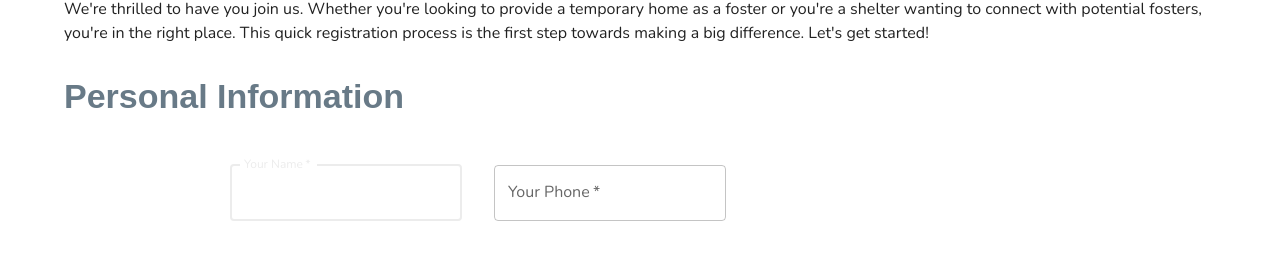
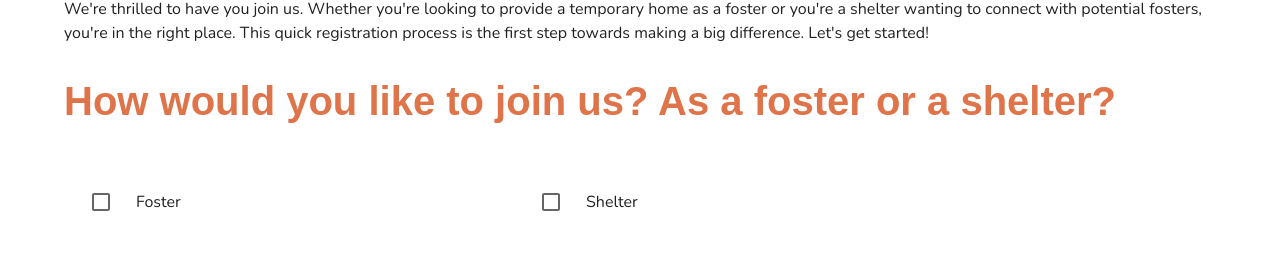
Before and after one commit to Katterina71/FosterConnect, a React (Vite) app in the folder frontend/: page /create-profile in a window 1280 px wide. Shown: the part 254-522 px from the top of the page. Built offline with nearby package versions, Linux system fonts and the light colour scheme; no server answers; a web font is replaced by a local one.

Commit message:
Added checkbox for choosing foster or shelter

```diff
--- a/frontend/src/components/forms/profile_forms/foster/FosterInfo.jsx
+++ b/frontend/src/components/forms/profile_forms/foster/FosterInfo.jsx
@@ -41,7 +41,7 @@ const FosterInfo = () => {
                 <Button onClick={handleAddPetPreference} variant="contained" color="secondary" sx={{ my: 2 }}>
                     Add New Pet Preference
                 </Button>
-                <Button onClick={handleSubmit} variant="contained" color="warning" sx={{ my: 2 }}>
+                <Button onClick={handleSubmit} variant="contained" color="warning" sx={{ my: 2, ml:4}}>
                     Submit All Preferences
                 </Button>
             </Container>
--- a/frontend/src/components/forms/profile_forms/shelter/ShelterInfo.jsx
+++ b/frontend/src/components/forms/profile_forms/shelter/ShelterInfo.jsx
@@ -10,21 +10,32 @@ export default function FosterInfo() {
 
     const handleAddAddress = () => {
         // Add a new address preference object to the array
-        const newAddress = {
+        setShelterAddress({
             street_address: '',
             town: '',
             county: '',
             postal_code: '',
             state: '',
-        };
-        setShelterAddress([...shelterAddress, newAddress]);
+        });
     };
 
     const handleRemovePetPreference = (index) => {
         // Remove a address object from the array by filtering it out
-          const updatedPreferences = shelterAddress.filter((_, i) => i !== index);
-          setShelterAddress(updatedPreferences);
+          setShelterAddress(shelterAddress.filter((_, i) => i !== index));
     }
+
+    const updatePreference = (index, updatedAddress) => {
+        const updatedAddresses = [...shelterAddress];
+        updatedAddresses[index] = updatedAddress;
+        setShelterAddress(updatedAddresses);
+    };
+
+
+    const handleSubmit = () => {
+        console.log(shelterAddress)
+        updateFormData('shelterAddress', shelterAddress);  // This would push all preferences to context
+    };
+
 
     return (
 
@@ -45,6 +56,9 @@ export default function FosterInfo() {
                 </Box>
             ))}
             <Button onClick={handleAddAddress} variant="contained" color='secondary' sx={{my:2}}>Add Another Address</Button>
+            <Button onClick={handleSubmit} variant="contained" color="warning" sx={{ my: 2 }}>
+                    Submit All Addresses
+                </Button>
         </Container>
     </Box>
 
--- a/frontend/src/context/FormContext.jsx
+++ b/frontend/src/context/FormContext.jsx
@@ -9,13 +9,14 @@ export const FormProvider = ({ children }) => {
 
     const [formData, setFormData] = useState({
         userInfo: {},
-        petPreferences: []
+        petPreferences: [],
+        shelterAddress: []
     });
 
 
      // Method to update general form data
      const updateFormData = (section, data) => {
-        if (section === 'petPreferences') {
+        if (section === 'petPreferences' || section === 'shelterAddress') {
             // Append to the array for pet preferences
             setFormData(prev => ({
                 ...prev,
--- a/frontend/src/pages/CreateProfile.jsx
+++ b/frontend/src/pages/CreateProfile.jsx
@@ -1,5 +1,5 @@
 import React, {useState} from 'react'
-import { Box, Container, Typography, FormControlLabel, Button } from '@mui/material'
+import { Box, Container, Typography, FormControlLabel, Button, ListItemButton, ListItemIcon, Checkbox, ListItemText, Grid,  } from '@mui/material'
 
 import UserInfo from '../components/forms/profile_forms/UserInfo'
 import FosterInfo from '../components/forms/profile_forms/foster/FosterInfo'
@@ -38,6 +38,49 @@ export default function CreateProfile() {
         <Container>
             <Typography variant='h1' sx={{mb:4}}>Welcome!</Typography>
             <Typography>We're thrilled to have you join us. Whether you're looking to provide a temporary home as a foster or you're a shelter wanting to connect with potential fosters, you're in the right place. This quick registration process is the first step towards making a big difference. Let's get started!</Typography>
+
+             {/* Choose Foster or Shelter    */}
+            <Box sx={{ '& .MuiTextField-root': { m: 2, width: '25ch' }, my: 4 }}>
+                <Typography variant='h2' sx={{mb:4}}>How would you like to join us? As a foster or a shelter?</Typography>
+                <Grid container spacing={2} maxWidth="md" sx={{ my: 4 }}>
+                    <Grid item xs={6} >
+                    <ListItemButton
+                    key={1}
+                    role="listitem"
+                    >
+                    <ListItemIcon>
+                        <Checkbox
+                        checked={checked}
+                        tabIndex={-1}
+                        disableRipple
+                        inputProps={{
+                        }}
+                        />
+                    </ListItemIcon>
+                    <ListItemText id='foster' primary={`Foster`} />
+                    </ListItemButton>
+                </Grid>
+                <Grid item xs={6} >
+                    <ListItemButton
+                    key={2}
+                    role="listitem"
+                    >
+                    <ListItemIcon>
+                        <Checkbox
+                        checked={checked}
+                        tabIndex={-1}
+                        disableRipple
+                        inputProps={{
+                        }}
+                        />
+                    </ListItemIcon>
+                    <ListItemText id='shelter' primary={`Shelter`} />
+                    </ListItemButton>
+                </Grid>
+            </Grid>
+        </Box>
+
+
             <UserInfo />
             <AddressForm />
             <FormControlLabel
```
